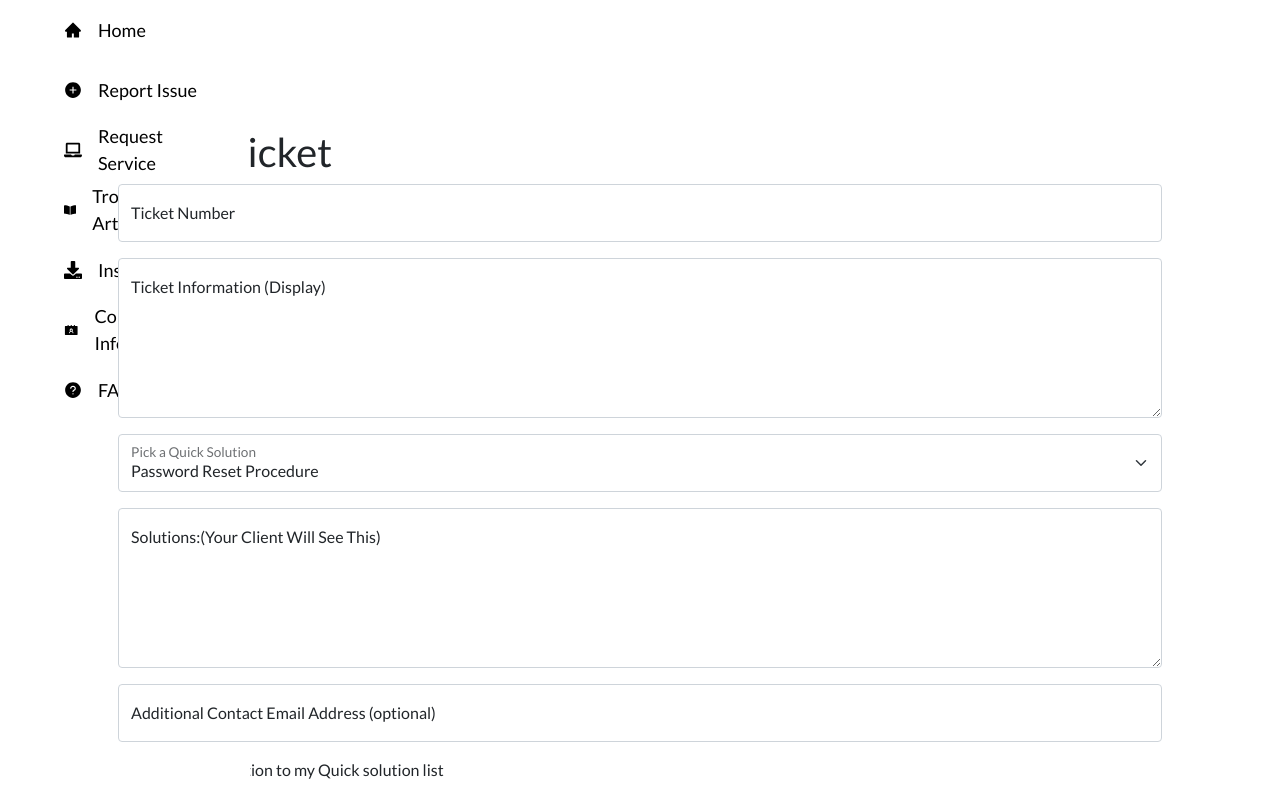
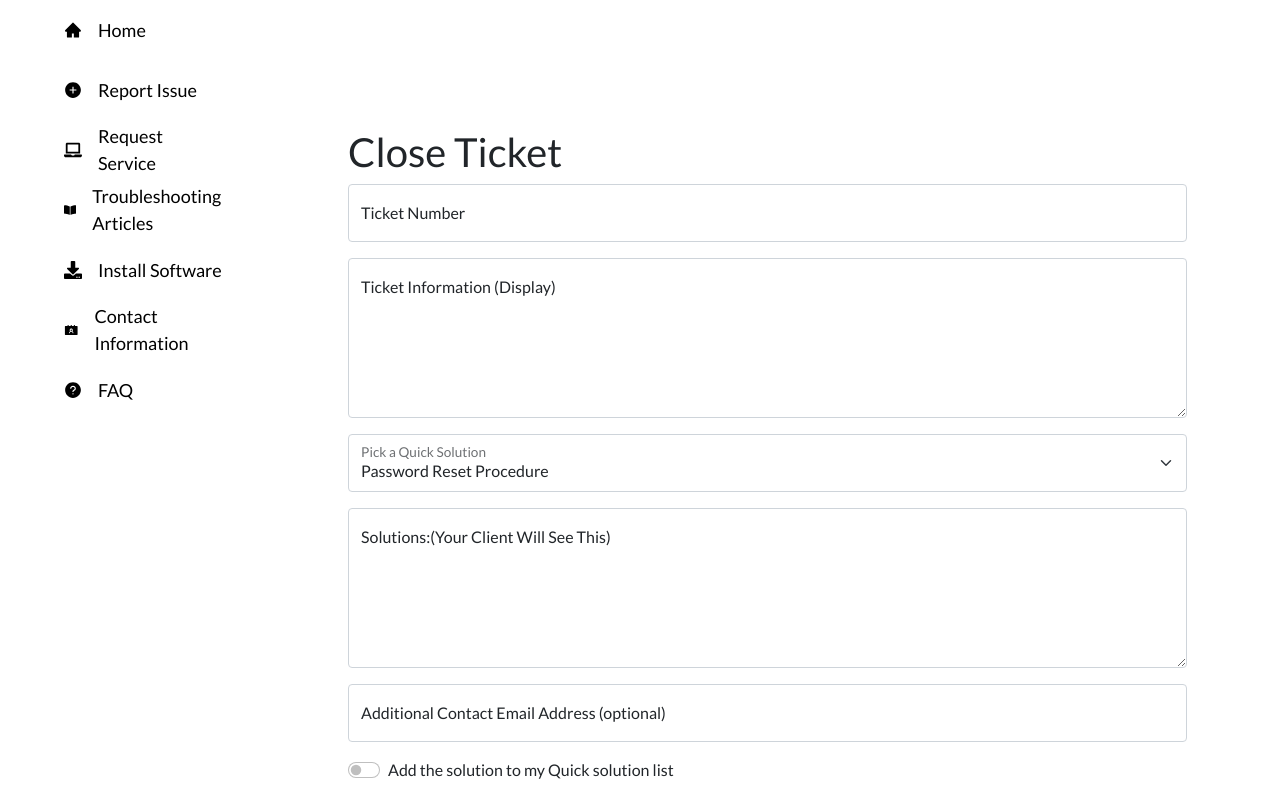
Before and after one commit to IsabellaDev/PRJ666NAA_Group09, a React (Create React App) app in the folder its/: page /CloseTicket in a window 1280 px wide. Shown: the top 796 px of the page. Built offline with nearby package versions, Linux system fonts and the light colour scheme; the HTML template or start-up script is replaced by a standard one.

Commit message:
minor change on App.css

```diff
--- a/its/src/App.css
+++ b/its/src/App.css
@@ -18,7 +18,7 @@
   margin-bottom: 45px;
 }
 
-.jotform-form{
+.jotform-form, .CloseTicket{
   margin-left: 300px;
   margin-right: 45px;
   margin-bottom: 45px;
--- a/its/src/pages/Install.jsx
+++ b/its/src/pages/Install.jsx
@@ -4,7 +4,7 @@ import { Link } from 'react-router-dom';
 
 function Install() {
     return (
-        <div className='install' class="container">
+        <div className='install' >
             <form>
                 <div class="py-5 text-left">
 
--- a/its/src/pages/ManagementConsole.jsx
+++ b/its/src/pages/ManagementConsole.jsx
@@ -5,7 +5,7 @@ import { Link } from 'react-router-dom';
 function ManagementConsole() {
 
     return (
-        <div className="managementConsole" class="container">
+        <div className="managementConsole" >
             <div class="col">
                 <div class="py-5 text-left">
                     <h2>Admin Dashboard</h2><br /><br />
```
